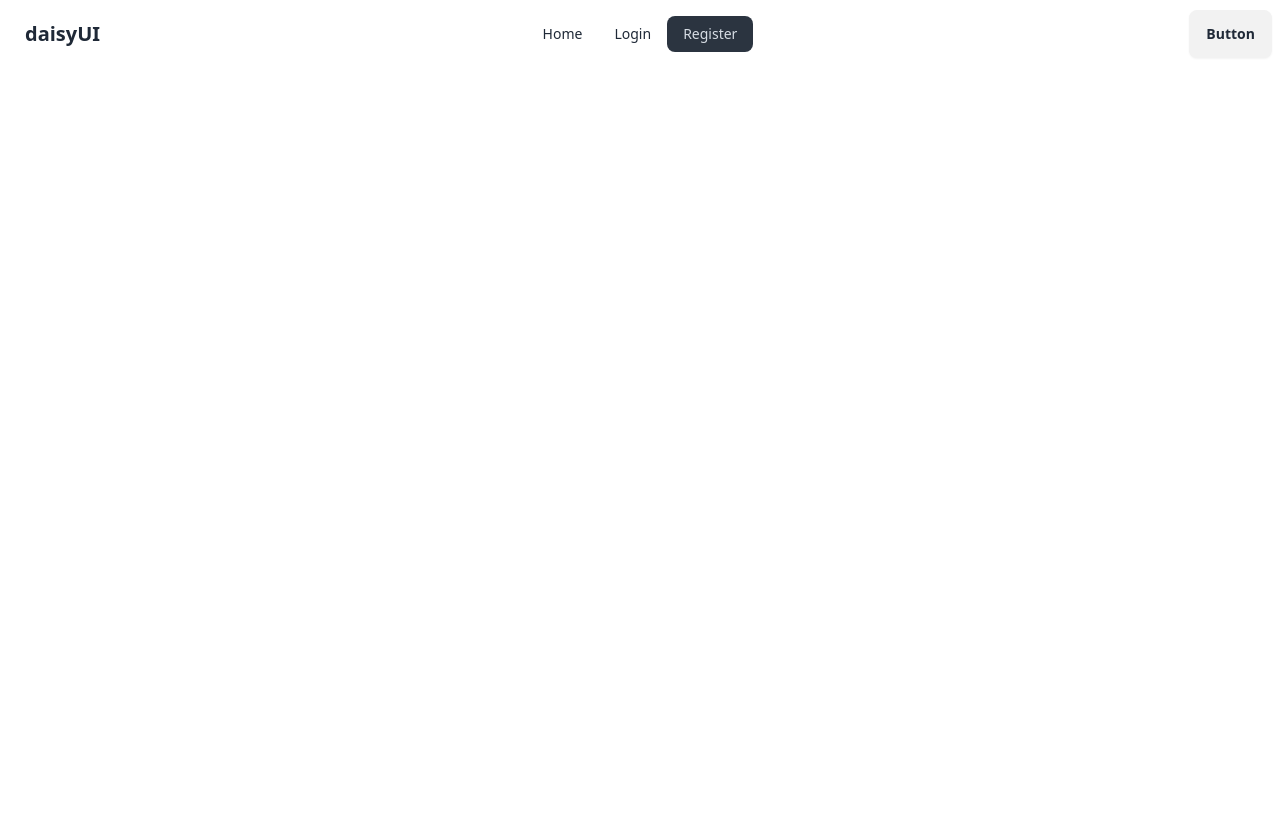
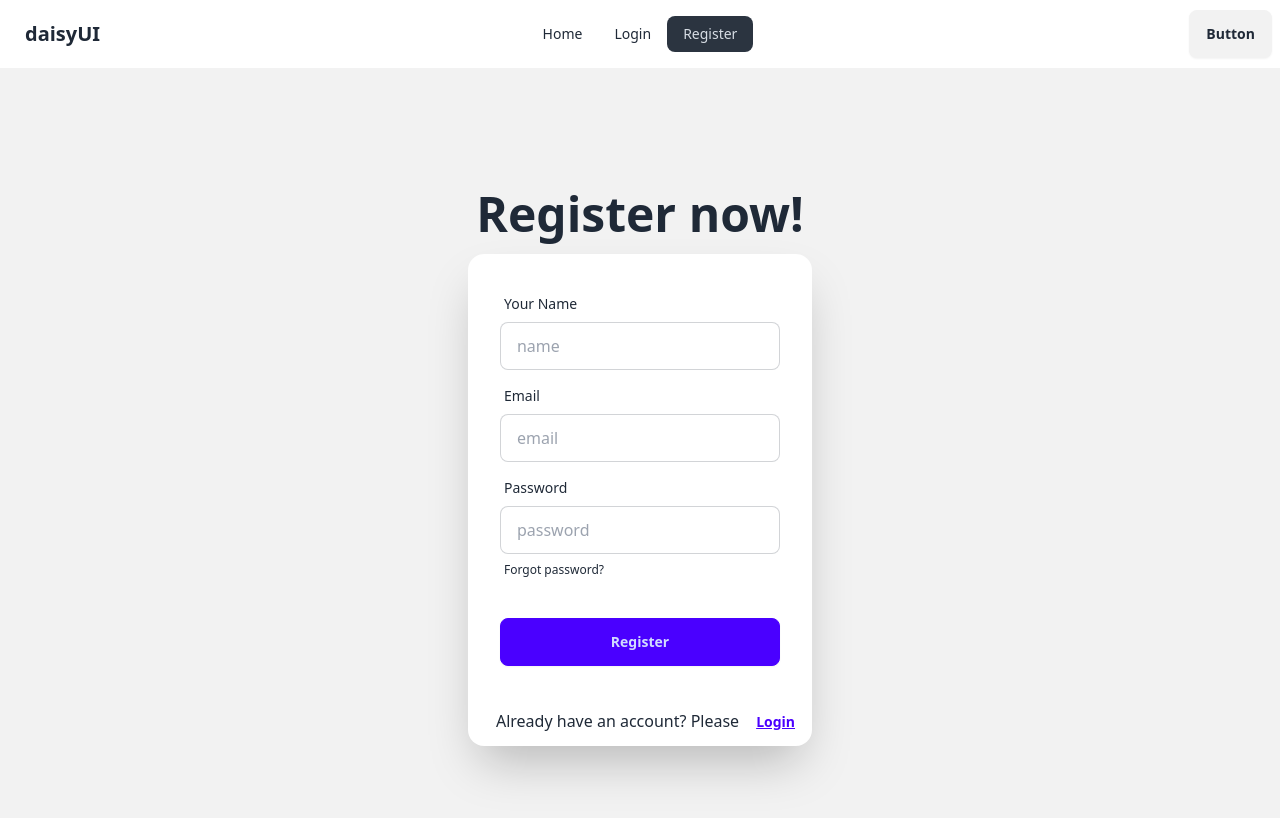
Before and after one commit to miraz-faruk/auth-moha-milon, a React (Vite) app: page /register in a window 1280 px wide. Shown: the top 818 px of the page. Built offline with nearby package versions, Linux system fonts and the light colour scheme.

Commit message:
Create login and register route and get values that user given

```diff
--- a/src/components/Login.jsx
+++ b/src/components/Login.jsx
@@ -1,7 +1,44 @@
+import { Link } from "react-router-dom";
+
 const Login = () => {
+
+    const handleLogin = (e) => {
+        e.preventDefault();
+        const email = e.target.email.value;
+        const password = e.target.password.value;
+        console.log(email, password);
+    }
     return (
-        <div>
-
+        <div className="hero bg-base-200 min-h-screen">
+            <div className="hero-content flex-col">
+                <div className="text-center lg:text-left">
+                    <h1 className="text-5xl font-bold">Login now!</h1>
+                </div>
+                <div className="card bg-base-100 w-full max-w-sm shrink-0 shadow-2xl">
+                    <form onSubmit={handleLogin} className="card-body">
+                        <div className="form-control">
+                            <label className="label">
+                                <span className="label-text">Email</span>
+                            </label>
+                            <input type="email" name="email" placeholder="email" className="input input-bordered" required />
+                        </div>
+                        <div className="form-control">
+                            <label className="label">
+                                <span className="label-text">Password</span>
+                            </label>
+                            <input type="password" name="password" placeholder="password" className="input input-bordered" required />
+                            <label className="label">
+                                <a href="#" className="label-text-alt link link-hover">Forgot password?</a>
+                            </label>
+                        </div>
+                        <div className="form-control mt-6">
+                            <button className="btn btn-primary">Login</button>
+                        </div>
+                    </form>
+                    <p className="ml-7">New here? Please<Link to="/register">
+                        <button className="btn btn-link">Register</button></Link></p>
+                </div>
+            </div>
         </div>
     );
 };
--- a/src/components/Register.jsx
+++ b/src/components/Register.jsx
@@ -1,7 +1,51 @@
+import { Link } from "react-router-dom";
+
 const Register = () => {
+
+    const handleRegister = (e) => {
+        e.preventDefault();
+        const name = e.target.name.value;
+        const email = e.target.email.value;
+        const password = e.target.password.value;
+        console.log(name, email, password);
+    }
     return (
-        <div>
-
+        <div className="hero bg-base-200 min-h-screen">
+            <div className="hero-content flex-col">
+                <div className="text-center lg:text-left">
+                    <h1 className="text-5xl font-bold">Register now!</h1>
+                </div>
+                <div className="card bg-base-100 w-full max-w-sm shrink-0 shadow-2xl">
+                    <form onSubmit={handleRegister} className="card-body">
+                        <div className="form-control">
+                            <label className="label">
+                                <span className="label-text">Your Name</span>
+                            </label>
+                            <input type="text" name="name" placeholder="name" className="input input-bordered" required />
+                        </div>
+                        <div className="form-control">
+                            <label className="label">
+                                <span className="label-text">Email</span>
+                            </label>
+                            <input type="email" name="email" placeholder="email" className="input input-bordered" required />
+                        </div>
+                        <div className="form-control">
+                            <label className="label">
+                                <span className="label-text">Password</span>
+                            </label>
+                            <input type="password" name="password" placeholder="password" className="input input-bordered" required />
+                            <label className="label">
+                                <a href="#" className="label-text-alt link link-hover">Forgot password?</a>
+                            </label>
+                        </div>
+                        <div className="form-control mt-6">
+                            <button className="btn btn-primary">Register</button>
+                        </div>
+                    </form>
+                    <p className="ml-7">Already have an account? Please<Link to="/login">
+                        <button className="btn btn-link">Login</button></Link></p>
+                </div>
+            </div>
         </div>
     );
 };
```
